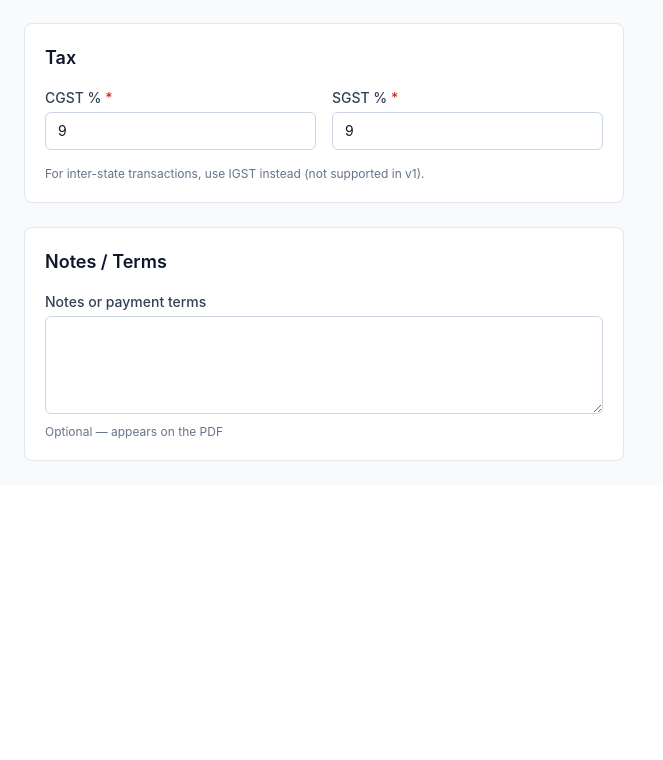
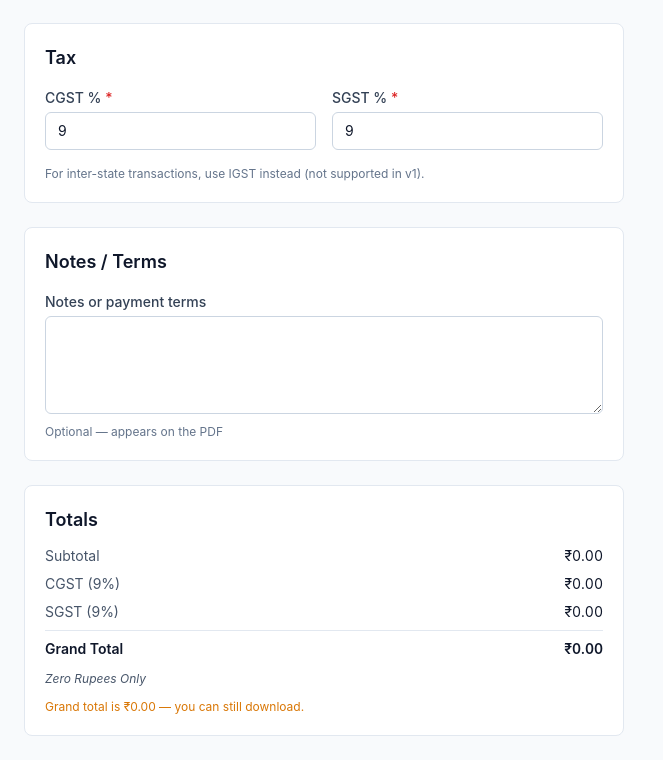
Before and after one commit to pratik23rj/invoice-generator, a Next.js app: page / in a window 1280 px wide. Shown: the part 1311-2071 px from the top of the page, without its empty margins (0-663 px from the left). Before the commit the page ends 1796 px from the top, so only its background shows below. Built offline with nearby package versions, Linux system fonts and the light colour scheme.

Commit message:
feat: add TotalsSummary with live calculations and words
Co-Authored-By: Claude Opus 4.7 <noreply@anthropic.com>

```diff
--- a/components/InvoicePage.tsx
+++ b/components/InvoicePage.tsx
@@ -11,6 +11,7 @@ import { MetaSection } from "./form/MetaSection";
 import { LineItemsTable } from "./form/LineItemsTable";
 import { TaxSection } from "./form/TaxSection";
 import { NotesSection } from "./form/NotesSection";
+import { TotalsSummary } from "./form/TotalsSummary";
 
 export function InvoicePage() {
   const [mounted, setMounted] = useState(false);
@@ -44,6 +45,7 @@ export function InvoicePage() {
             <LineItemsTable />
             <TaxSection />
             <NotesSection />
+            <TotalsSummary />
           </section>
           <aside aria-label="PDF preview" className="lg:sticky lg:top-6 lg:h-[calc(100vh-3rem)]">
             <div className="bg-white border border-slate-200 rounded-lg h-full flex items-center justify-center text-slate-400">
--- /dev/null
+++ b/components/form/TotalsSummary.tsx
@@ -0,0 +1,50 @@
+"use client";
+
+import { useFormContext, useWatch } from "react-hook-form";
+import type { Invoice } from "@/lib/schema";
+import { computeTotals } from "@/lib/calculations";
+import { formatRupees } from "@/lib/indianNumber";
+import { rupeesInWords } from "@/lib/numberToWords";
+
+export function TotalsSummary() {
+  const { control } = useFormContext<Invoice>();
+  const lineItems = useWatch({ control, name: "lineItems" }) ?? [];
+  const tax = useWatch({ control, name: "tax" }) ?? { cgstPercent: 0, sgstPercent: 0 };
+
+  // Filter out rows with NaN numeric fields to stay safe during typing.
+  const safeItems = lineItems.filter(
+    (i) => typeof i?.quantity === "number" && typeof i?.rate === "number"
+  );
+  const totals = computeTotals(safeItems as Invoice["lineItems"], tax);
+
+  return (
+    <section className="bg-white rounded-lg border border-slate-200 p-5 space-y-3">
+      <h2 className="text-lg font-semibold">Totals</h2>
+
+      <dl className="space-y-2 text-sm">
+        <div className="flex justify-between">
+          <dt className="text-slate-600">Subtotal</dt>
+          <dd className="tabular-nums">{formatRupees(totals.subtotal)}</dd>
+        </div>
+        <div className="flex justify-between">
+          <dt className="text-slate-600">CGST ({tax.cgstPercent}%)</dt>
+          <dd className="tabular-nums">{formatRupees(totals.cgstAmount)}</dd>
+        </div>
+        <div className="flex justify-between">
+          <dt className="text-slate-600">SGST ({tax.sgstPercent}%)</dt>
+          <dd className="tabular-nums">{formatRupees(totals.sgstAmount)}</dd>
+        </div>
+        <div className="flex justify-between border-t border-slate-200 pt-2">
+          <dt className="font-semibold">Grand Total</dt>
+          <dd className="font-semibold tabular-nums">{formatRupees(totals.grandTotal)}</dd>
+        </div>
+      </dl>
+
+      <p className="text-xs italic text-slate-600">{rupeesInWords(totals.grandTotal)}</p>
+
+      {totals.grandTotal === 0 ? (
+        <p className="text-xs text-amber-600">Grand total is ₹0.00 — you can still download.</p>
+      ) : null}
+    </section>
+  );
+}
```
